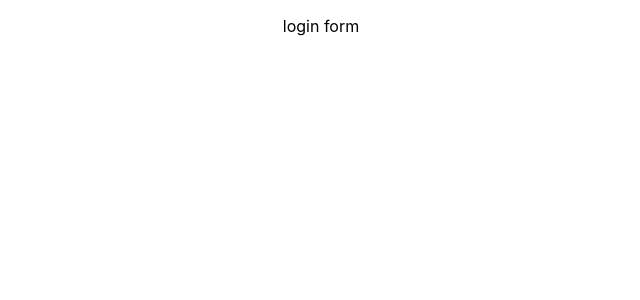
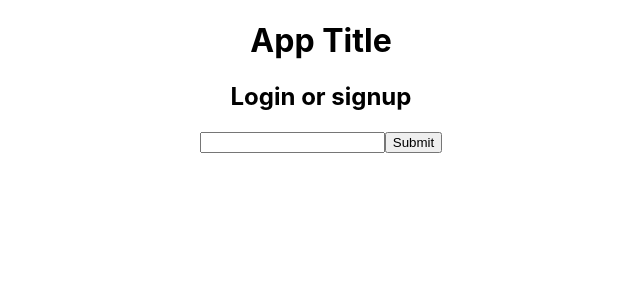
Before and after one commit to avidler/weight-tracker, a React (Create React App) app in the folder client/: page / in a window 1280 px wide. Shown: the top 300 px of the page, without its empty margins (319-959 px from the left). Built offline with nearby package versions, Linux system fonts and the light colour scheme; the HTML template or start-up script is replaced by a standard one.

Commit message:
fetch data from database and display

```diff
--- a/client/package.json
+++ b/client/package.json
@@ -6,6 +6,7 @@
     "@testing-library/jest-dom": "^4.2.4",
     "@testing-library/react": "^9.5.0",
     "@testing-library/user-event": "^7.2.1",
+    "axios": "^0.19.2",
     "react": "^16.13.1",
     "react-dom": "^16.13.1",
     "react-router-dom": "^5.1.2",
--- a/client/src/App.js
+++ b/client/src/App.js
@@ -1,24 +1,53 @@
-import React from 'react';
-import {Switch, Route} from 'react-router-dom'
+import React, { useState } from 'react';
 import './App.css';
 
-import Login from './pages/Login'
+//import Login from './pages/Login'
 import User from './pages/User'
 
 function App() {
+
+  const [isLoggedIn, setIsLoggedIn] = useState(false)
+  const [username, setUsername] = useState("")
+
+  function handleChange(e) {
+    const {value} = e.target
+    setUsername(value)
+  }
+
+  function submitName(e) {
+    e.preventDefault();
+    setIsLoggedIn(true)
+
+  }
+
   return (
     <div className="App">
-        <Switch>
-        <Route exact path="/">
-                    <Login />
-        </Route>
-        <Route exact path="/user">
-                    <User />
-        </Route>
+      <h1>App Title</h1>
+      <h3>{isLoggedIn}</h3>
+        {isLoggedIn ?
 
-        </Switch>
+        <User username={username}/>
+        :
+
+      <div>
+        <h2>
+        Login or signup</h2>
+        <form onSubmit={submitName}>
+            <label>
+                <input type="text" value={username} onChange = {handleChange} />
+
+            </label>
+            <input type="submit" value="Submit" />
+        </form>
+
+
+</div>
+
+        }
     </div>
   );
 }
 
+
+
 export default App;
--- a/client/src/pages/Login.js
+++ /dev/null
@@ -1,14 +0,0 @@
-import React from 'react'
-
-function Login() {
-    return (
-<div>
-    <p>
-        login form
-    </p>
-</div>
-    )
-}
-
-
-export default Login
--- a/client/src/pages/User.js
+++ b/client/src/pages/User.js
@@ -1,11 +1,57 @@
-import React from 'react'
+import React, { useState, useEffect } from 'react'
+import axios from 'axios'
 
-function User() {
+function User(props) {
+    const username = props.username
+    const [userWeights, setUserWeights] = useState([])
+    const [status, setStatus] = useState("Loading...")
+
+
+
+    useEffect(() => {
+        async function getUsers () {
+            await axios.get('/users')
+            .then((response) => {
+                //console.log(response.data);
+                //console.log(response.status);
+                //console.log(response.statusText);
+                //console.log(response.headers);
+                //console.log(response.config);
+                let data = response.data.filter((res, i) => (res.username===username));
+
+            console.log("Fetched data: ", data)
+            console.log("Users weights: ",data[0].weights )
+            setUserWeights(data[0].weights)
+            setStatus("Loaded")
+
+              });
+
+        };
+        getUsers()
+
+        },[username])
+
     return (
 <div>
-    <p>
-        user date
-    </p>
+
+        <h2>User Data for {username}</h2>
+        <div>
+    <div>Weights: {status}</div>
+    <div className="weightboard">
+            <h2>Weight History</h2>
+            <table className="weights">
+              <thead><tr><th>Date</th><th>Weight</th></tr></thead>
+              <tbody>
+            {userWeights.map((user) =>
+             <tr key={user.date}>
+                    <td id="post-date">{new Date(user.date).toDateString()} </td>
+                    <td id="post-weight"> {user.weight}</td>
+                </tr>
+            )}
+            </tbody>
+            </table>
+        </div>
+    </div>
 </div>
     )
 }
```
Also changed, not shown: client/public/manifest.json, 1 other file (tests, documents, lock files or other folders).
